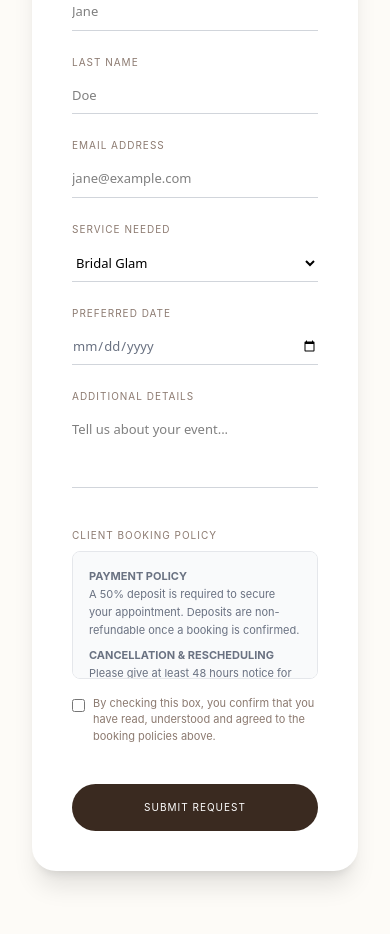
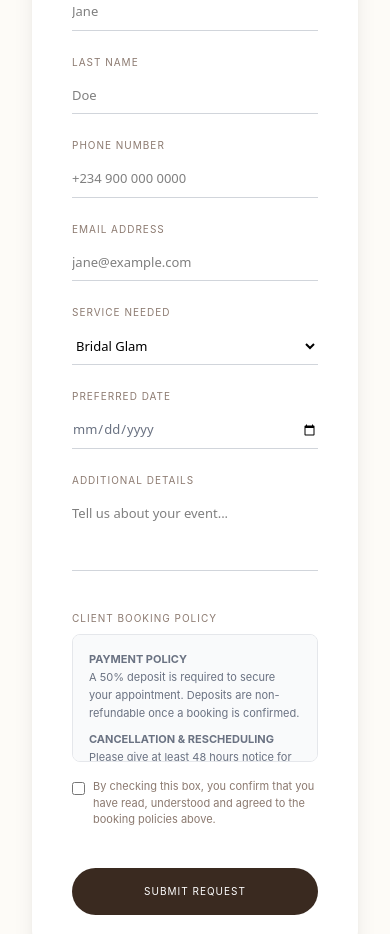
Before and after one commit to dm6121652-sys/Beautybyvicky, a React (Vite) app: page / in a window 390 px wide. Shown: the part 4480-5414 px from the top of the page. Built offline with nearby package versions, Linux system fonts and the light colour scheme; no server answers; the database is empty; a web font is replaced by a local one.

Commit message:
Show phone and notes in admin bookings and add phone to booking form; update setup SQL

```diff
--- a/src/components/Booking.jsx
+++ b/src/components/Booking.jsx
@@ -1,7 +1,7 @@
 import React, { useState } from 'react'
 import { supabase } from '../lib/supabase'
 
-const initialForm = { firstName: '', lastName: '', email: '', service: 'Bridal Glam', preferredDate: '', details: '' }
+const initialForm = { firstName: '', lastName: '', phone: '', email: '', service: 'Bridal Glam', preferredDate: '', details: '' }
 
 export default function Booking() {
   const [form, setForm] = useState(initialForm)
@@ -16,6 +16,7 @@ export default function Booking() {
     try {
       const { error } = await supabase.from('bookings').insert({
         customer_name: `${form.firstName} ${form.lastName}`.trim(),
+        phone: form.phone || null,
         email: form.email,
         status: 'pending',
         details: { service: form.service, preferred_date: form.preferredDate, notes: form.details }
@@ -36,7 +37,7 @@ export default function Booking() {
       <div className="w-full md:w-7/12 p-10 lg:p-14">
         <form className="space-y-6" onSubmit={submitBooking}>
           <div className="grid grid-cols-1 md:grid-cols-2 gap-6"><Field label="First Name"><input required value={form.firstName} onChange={update('firstName')} type="text" className="booking-input" placeholder="Jane"/></Field><Field label="Last Name"><input required value={form.lastName} onChange={update('lastName')} type="text" className="booking-input" placeholder="Doe"/></Field></div>
-          <Field label="Email Address"><input required value={form.email} onChange={update('email')} type="email" className="booking-input" placeholder="jane@example.com"/></Field>
+          <div className="grid grid-cols-1 md:grid-cols-2 gap-6"><Field label="Phone Number"><input required value={form.phone} onChange={update('phone')} type="tel" className="booking-input" placeholder="+234 900 000 0000"/></Field><Field label="Email Address"><input required value={form.email} onChange={update('email')} type="email" className="booking-input" placeholder="jane@example.com"/></Field></div>
           <div className="grid grid-cols-1 md:grid-cols-2 gap-6"><Field label="Service Needed"><select value={form.service} onChange={update('service')} className="booking-input"><option>Bridal Glam</option><option>Soft Glam</option><option>Editorial Makeup</option><option>Makeup Lesson</option></select></Field><Field label="Preferred Date"><input required value={form.preferredDate} onChange={update('preferredDate')} type="date" min={new Date().toISOString().split('T')[0]} className="booking-input text-gray-500"/></Field></div>
           <Field label="Additional Details"><textarea value={form.details} onChange={update('details')} rows="3" className="booking-input resize-none" placeholder="Tell us about your event..."/></Field>
           <div className="pt-4"><label className="text-[10px] font-sans uppercase tracking-widest text-[#8C7A70] mb-2 block">Client Booking Policy</label><div className="h-32 overflow-y-auto p-4 border border-gray-200 rounded-lg text-[11px] font-sans text-gray-500 leading-relaxed mb-4 bg-gray-50"><p className="mb-2"><strong>PAYMENT POLICY</strong><br/>A 50% deposit is required to secure your appointment. Deposits are non-refundable once a booking is confirmed.</p><p className="mb-2"><strong>CANCELLATION & RESCHEDULING</strong><br/>Please give at least 48 hours notice for changes. Same-day cancellations and no-shows forfeit the deposit.</p><p><strong>APPOINTMENT PREPARATION</strong><br/>Please arrive with a clean face and communicate any allergies or skin sensitivities before your appointment.</p></div><label className="flex items-start gap-2 cursor-pointer"><input required type="checkbox" className="mt-1"/><span className="text-[11px] font-sans text-[#8C7A70]">By checking this box, you confirm that you have read, understood and agreed to the booking policies above.</span></label></div>
```
Also changed, not shown: src/components/AdminPanel.jsx (+2 -2 lines).
